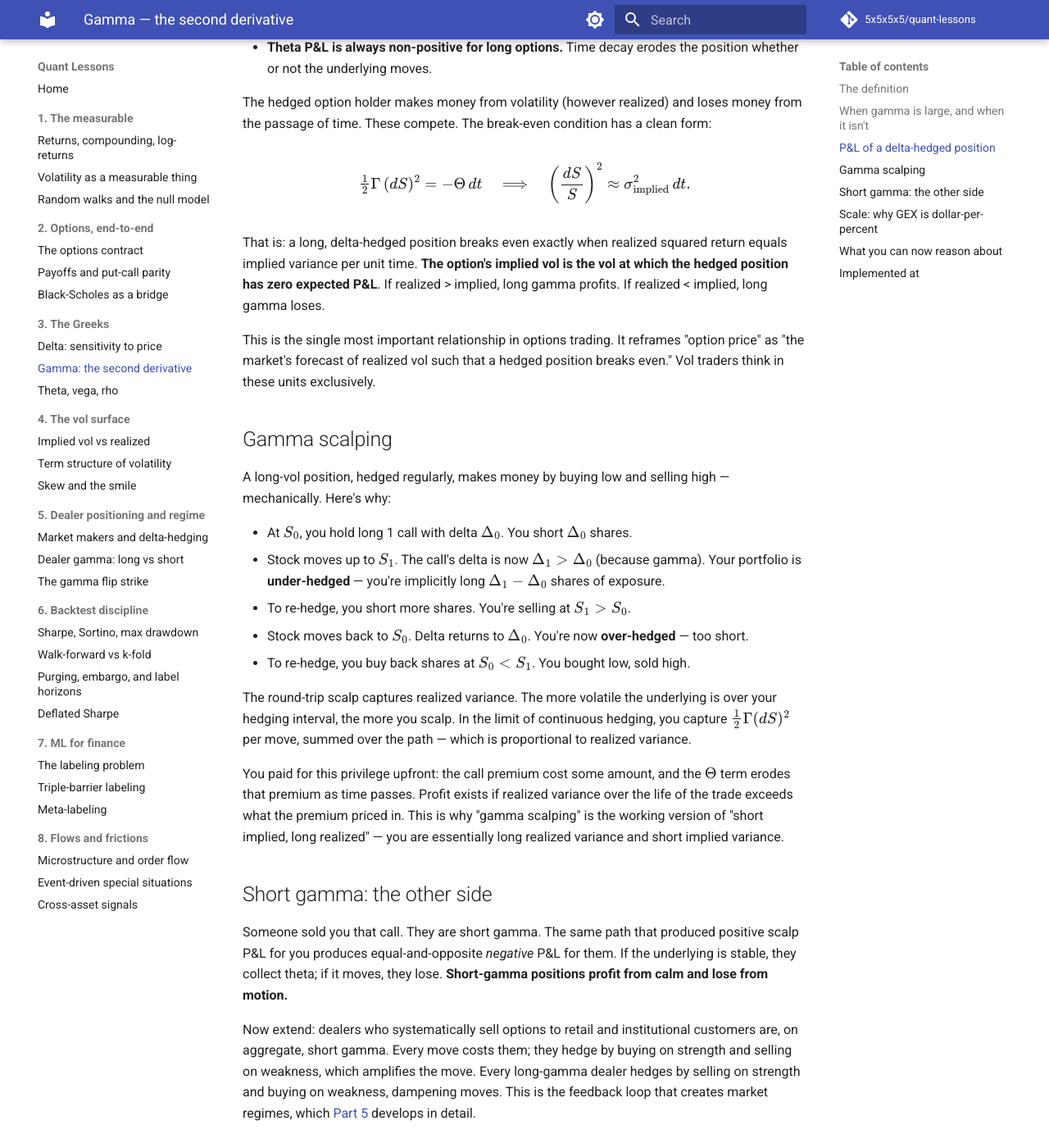
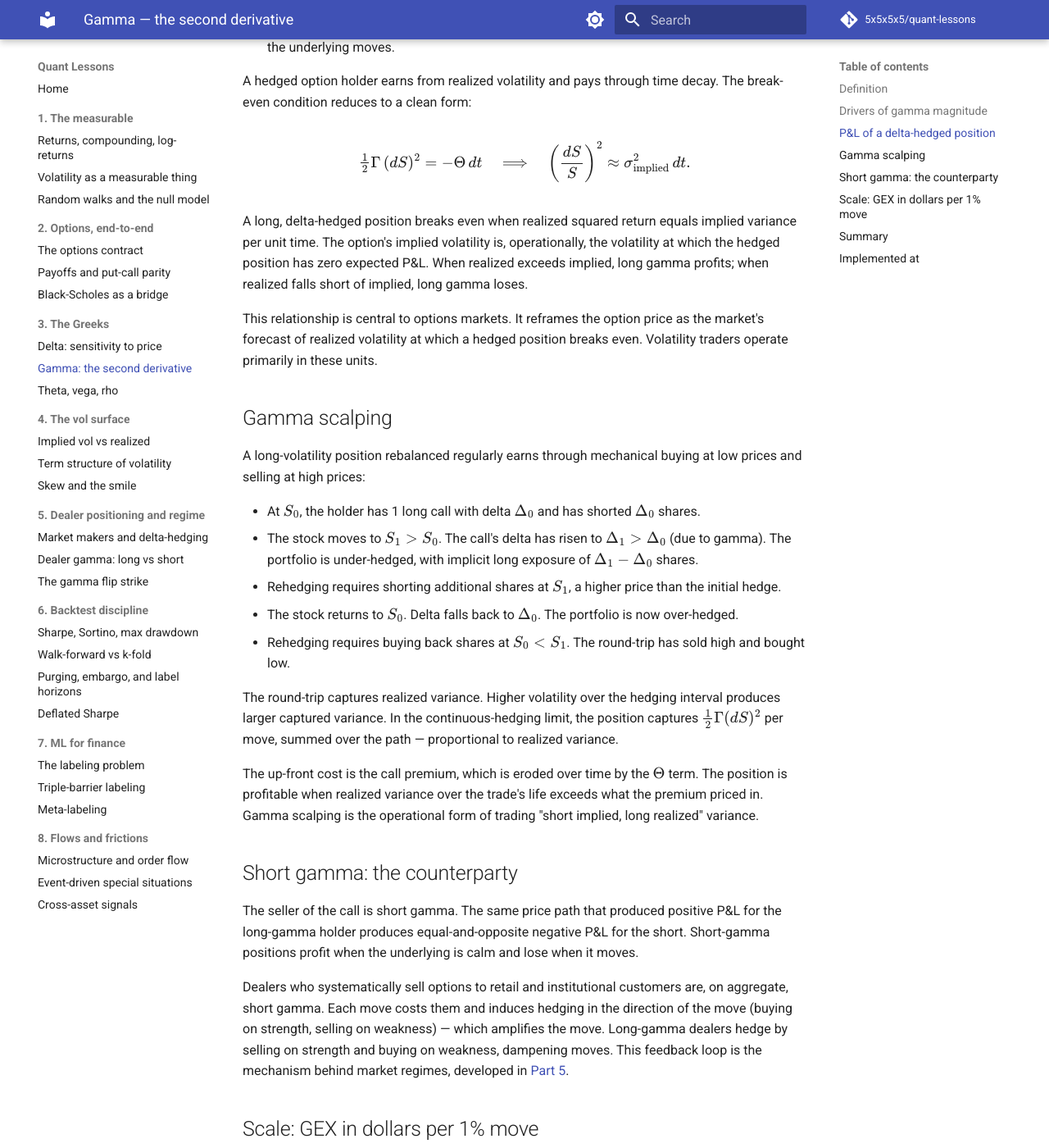
Before and after one commit to 5x5x5x5/quant-lessons, an MkDocs documentation site: the page built from docs/greeks/gamma.md, in a window 1280 px wide and 1400 px high, scrolled down 2206 px. Shown: the whole window at 82% size. Built offline with MkDocs 1.6.1 and Material for MkDocs 9.7.7, drawn with Linux system fonts in a browser that asks for light colours; comment, search, counter and statistics services are not loaded; some of the changed text lies outside the part shown.

Commit message:
revise Part 3 tone: more professional, less chatty
delta.md, gamma.md, theta-vega-rho.md revised to reduce casual
voice, rhetorical questions, and direct-address "you". Derivations
(delta-hedge P&L, gamma-scalping mechanics, vega formula) preserved.

Generated with [Claude Code](https://claude.ai/code)
via [Happy](https://happy.engineering)

Co-Authored-By: Claude <noreply@anthropic.com>
Co-Authored-By: Happy <yesreply@happy.engineering>

```diff
--- a/docs/greeks/gamma.md
+++ b/docs/greeks/gamma.md
@@ -7,15 +7,15 @@ code_ref: "trading/packages/gex/src/gex/greeks.py — bs_gamma"
 
 # Gamma — the second derivative
 
-Delta is the option's exposure to the underlying. Gamma is delta's exposure to the underlying. Two facts emerge from that nesting: the hedge you set at $t$ is stale by $t + dt$, and the rate at which it goes stale is itself a tradable quantity. Everything about dealer positioning and market regimes in Part 5 flows from gamma.
+Delta measures an option's exposure to the underlying. Gamma measures delta's own sensitivity to the underlying. Two consequences follow: a hedge set at time $t$ is inexact by $t + dt$, and the rate at which it becomes inexact is itself a tradable quantity. Dealer positioning and market regimes in Part 5 follow from this structure.
 
-## The definition
+## Definition
 
 $$
 \Gamma = \frac{\partial \Delta}{\partial S} = \frac{\partial^2 V}{\partial S^2}.
 $$
 
-Gamma measures how much delta changes per $1 move in the underlying. It is always non-negative for long options (calls and puts alike) — the payoff is convex in $S$, and the second derivative of a convex function is non-negative.
+Gamma measures how much delta changes per $1 move in the underlying. It is non-negative for long options (calls and puts alike) because the payoff is convex in $S$, and the second derivative of a convex function is non-negative.
 
 Under Black-Scholes:
 
@@ -23,17 +23,17 @@ $$
 \Gamma = \frac{\phi(d_1)}{S \sigma \sqrt{T}},
 $$
 
-where $\phi$ is the standard normal PDF. Notice: gamma is **the same for a call and a put of the same strike and expiry**. The call and put deltas differ by 1 (put-call parity), but their derivatives with respect to $S$ are identical. This is why the GEX pipeline uses one `bs_gamma` function regardless of whether a contract is a call or a put.
+where $\phi$ is the standard normal PDF. Gamma is the same for a call and a put with identical strike and expiry: put-call parity makes their deltas differ by 1, but their derivatives with respect to $S$ are equal. The GEX pipeline uses a single `bs_gamma` function regardless of contract type.
 
-## When gamma is large, and when it isn't
+## Drivers of gamma magnitude
 
-Three drivers:
+Three factors determine gamma:
 
-1. **Moneyness.** $\phi(d_1)$ is the standard normal density at $d_1$. It peaks when $d_1 = 0$, which is approximately when $S = K$ (for short-dated options with modest rates). **ATM options have the highest gamma.** Deep ITM or deep OTM options have low gamma — delta is already near 1 or 0 and doesn't change much with $S$.
+1. **Moneyness.** $\phi(d_1)$ is the standard normal density evaluated at $d_1$, peaking when $d_1 = 0$ (approximately when $S = K$ for short-dated options at modest rates). ATM options have the highest gamma. Deep ITM and deep OTM options have low gamma because delta is already near 1 or 0 and changes little with $S$.
 
-2. **Time to expiry.** The $\sqrt{T}$ in the denominator means **gamma explodes as expiry approaches** for ATM options. A 30-day ATM call has moderate gamma; a 1-day ATM call has enormous gamma. Delta whipsaws between near-0 and near-1 as the underlying crosses the strike on expiry day. This is the setup for the "pin risk" around expiration.
+2. **Time to expiry.** The $\sqrt{T}$ in the denominator produces rapidly growing gamma as expiry approaches for ATM options. A 30-day ATM call has moderate gamma; a 1-day ATM call has much larger gamma, with delta oscillating between near-0 and near-1 as the underlying crosses the strike on expiry day. This mechanism underlies pin risk near expiration.
 
-3. **Volatility.** The $\sigma$ in the denominator means gamma is higher when implied vol is lower. Counterintuitive at first — but think about it this way: when $\sigma$ is high, $d_1$ is far from zero for a wider range of $S$, and $\phi(d_1)$ is small; when $\sigma$ is low, small moves in $S$ cross $d_1 = 0$ sharply, and gamma concentrates there.
+3. **Volatility.** The $\sigma$ in the denominator means gamma is higher when implied volatility is lower. The intuition: when $\sigma$ is high, $d_1$ remains far from zero across a wide range of $S$, so $\phi(d_1)$ is small; when $\sigma$ is low, small moves in $S$ cross $d_1 = 0$ rapidly, concentrating gamma near the strike.
 
 ![Gamma vs spot at four tenors. The 7-day peak is ~7× the 1-year peak at ATM, and both decay rapidly into ITM/OTM strikes.](../assets/figures/gamma_curves.png){ loading=lazy }
 
@@ -41,70 +41,72 @@ The ~7× ratio between the 7-day and 1-year peaks at ATM is exactly the $1/\sqrt
 
 ## P&L of a delta-hedged position
 
-This is the punchline of Part 3. Take a position long one call, hedged short $\Delta$ shares. Over a small time $dt$ during which the underlying moves by $dS$, the portfolio P&L is:
+Consider a position long one call, hedged short $\Delta$ shares. Over a small time increment $dt$ during which the underlying moves by $dS$, the portfolio P&L is:
 
 $$
-d\Pi \approx \underbrace{\Theta\, dt}_{\text{time decay, negative}} \;+\; \underbrace{\tfrac{1}{2} \Gamma\, (dS)^2}_{\text{gamma, always positive}}.
+d\Pi \approx \underbrace{\Theta\, dt}_{\text{time decay, negative}} \;+\; \underbrace{\tfrac{1}{2} \Gamma\, (dS)^2}_{\text{gamma, non-negative}}.
 $$
 
-Where did the delta terms go? Cancelled — that's what the hedge does. First-order moves in $S$ in the call are offset by first-order moves in $-\Delta S$. What remains is second-order in the underlying (gamma) and first-order in time (theta).
+The delta terms cancel, as designed: first-order moves in $S$ in the call are offset by first-order moves in $-\Delta S$. The remainder is second-order in the underlying (gamma) and first-order in time (theta).
 
-Two things to notice:
+Two observations:
 
-- **Gamma P&L is always non-negative.** $(dS)^2$ is non-negative, and $\Gamma$ is non-negative. Every price move — up or down — contributes a positive increment to the hedged position.
-- **Theta P&L is always non-positive for long options.** Time decay erodes the position whether or not the underlying moves.
+- Gamma P&L is non-negative: $(dS)^2 \ge 0$ and $\Gamma \ge 0$, so every price move — up or down — contributes positively to the hedged position.
+- Theta P&L is non-positive for long options: time decay erodes value regardless of whether the underlying moves.
 
-The hedged option holder makes money from volatility (however realized) and loses money from the passage of time. These compete. The break-even condition has a clean form:
+A hedged option holder earns from realized volatility and pays through time decay. The break-even condition reduces to a clean form:
 
 $$
 \tfrac{1}{2} \Gamma\, (dS)^2 = -\Theta\, dt \quad\Longrightarrow\quad \left(\frac{dS}{S}\right)^2 \approx \sigma_\text{implied}^2\, dt.
 $$
 
-That is: a long, delta-hedged position breaks even exactly when realized squared return equals implied variance per unit time. **The option's implied vol is the vol at which the hedged position has zero expected P&L**. If realized > implied, long gamma profits. If realized < implied, long gamma loses.
+A long, delta-hedged position breaks even when realized squared return equals implied variance per unit time. The option's implied volatility is, operationally, the volatility at which the hedged position has zero expected P&L. When realized exceeds implied, long gamma profits; when realized falls short of implied, long gamma loses.
 
-This is the single most important relationship in options trading. It reframes "option price" as "the market's forecast of realized vol such that a hedged position breaks even." Vol traders think in these units exclusively.
+This relationship is central to options markets. It reframes the option price as the market's forecast of realized volatility at which a hedged position breaks even. Volatility traders operate primarily in these units.
 
 ## Gamma scalping
 
-A long-vol position, hedged regularly, makes money by buying low and selling high — mechanically. Here's why:
+A long-volatility position rebalanced regularly earns through mechanical buying at low prices and selling at high prices:
 
-- At $S_0$, you hold long 1 call with delta $\Delta_0$. You short $\Delta_0$ shares.
-- Stock moves up to $S_1$. The call's delta is now $\Delta_1 > \Delta_0$ (because gamma). Your portfolio is **under-hedged** — you're implicitly long $\Delta_1 - \Delta_0$ shares of exposure.
-- To re-hedge, you short more shares. You're selling at $S_1 > S_0$.
-- Stock moves back to $S_0$. Delta returns to $\Delta_0$. You're now **over-hedged** — too short.
-- To re-hedge, you buy back shares at $S_0 < S_1$. You bought low, sold high.
+- At $S_0$, the holder has 1 long call with delta $\Delta_0$ and has shorted $\Delta_0$ shares.
+- The stock moves to $S_1 > S_0$. The call's delta has risen to $\Delta_1 > \Delta_0$ (due to gamma). The portfolio is under-hedged, with implicit long exposure of $\Delta_1 - \Delta_0$ shares.
+- Rehedging requires shorting additional shares at $S_1$, a higher price than the initial hedge.
+- The stock returns to $S_0$. Delta falls back to $\Delta_0$. The portfolio is now over-hedged.
+- Rehedging requires buying back shares at $S_0 < S_1$. The round-trip has sold high and bought low.
 
-The round-trip scalp captures realized variance. The more volatile the underlying is over your hedging interval, the more you scalp. In the limit of continuous hedging, you capture $\tfrac{1}{2}\Gamma (dS)^2$ per move, summed over the path — which is proportional to realized variance.
+The round-trip captures realized variance. Higher volatility over the hedging interval produces larger captured variance. In the continuous-hedging limit, the position captures $\tfrac{1}{2}\Gamma (dS)^2$ per move, summed over the path — proportional to realized variance.
 
-You paid for this privilege upfront: the call premium cost some amount, and the $\Theta$ term erodes that premium as time passes. Profit exists if realized variance over the life of the trade exceeds what the premium priced in. This is why "gamma scalping" is the working version of "short implied, long realized" — you are essentially long realized variance and short implied variance.
+The up-front cost is the call premium, which is eroded over time by the $\Theta$ term. The position is profitable when realized variance over the trade's life exceeds what the premium priced in. Gamma scalping is the operational form of trading "short implied, long realized" variance.
 
-## Short gamma: the other side
+## Short gamma: the counterparty
 
-Someone sold you that call. They are short gamma. The same path that produced positive scalp P&L for you produces equal-and-opposite *negative* P&L for them. If the underlying is stable, they collect theta; if it moves, they lose. **Short-gamma positions profit from calm and lose from motion.**
+The seller of the call is short gamma. The same price path that produced positive P&L for the long-gamma holder produces equal-and-opposite negative P&L for the short. Short-gamma positions profit when the underlying is calm and lose when it moves.
 
-Now extend: dealers who systematically sell options to retail and institutional customers are, on aggregate, short gamma. Every move costs them; they hedge by buying on strength and selling on weakness, which amplifies the move. Every long-gamma dealer hedges by selling on strength and buying on weakness, dampening moves. This is the feedback loop that creates market regimes, which [Part 5](../regime/market-makers.md) develops in detail.
+Dealers who systematically sell options to retail and institutional customers are, on aggregate, short gamma. Each move costs them and induces hedging in the direction of the move (buying on strength, selling on weakness) — which amplifies the move. Long-gamma dealers hedge by selling on strength and buying on weakness, dampening moves. This feedback loop is the mechanism behind market regimes, developed in [Part 5](../regime/market-makers.md).
 
-## Scale: why GEX is dollar-per-percent
+## Scale: GEX in dollars per 1% move
 
-Raw gamma has units of $\text{shares}/\$$. Dealers and researchers don't want that unit. They want to know: **if the underlying moves 1%, how many dollars of hedging flow do I need to execute?** Multiply:
+Raw gamma has units of $\text{shares}/\$$. For regime analysis, the more useful quantity is the dollar hedging flow required per 1% move in the underlying:
 
 $$
-\text{$\$GEX per 1\% move} = \Gamma \times \text{OI} \times \text{contract multiplier} \times S^2 \times 0.01.
+\text{\$GEX per 1\% move} = \Gamma \times \text{OI} \times \text{contract multiplier} \times S^2 \times 0.01.
 $$
 
-The $S^2$ converts gamma into dollar-per-percent units: $\Gamma$ has units of $\partial\text{shares}/\partial\$$; multiplying by $S$ turns it into $\partial\text{\$}/\partial\$$; multiplying by $S$ again turns a $1%$ move into a dollar hedging flow. Open interest and the contract multiplier scale to the aggregate position size.
+The $S^2$ factor converts gamma into dollar-per-percent units: $\Gamma$ has units $\partial\text{shares}/\partial\$$; multiplying by $S$ yields $\partial\text{\$}/\partial\$$; multiplying by $S$ again converts a 1% move into a dollar hedging flow. Open interest and the contract multiplier scale to the aggregate position.
 
-This is why `packages/gex/src/gex/gex.py` reports GEX in dollars per 1% move. The regime logic in [the gamma-flip lesson](../regime/gamma-flip.md) operates on this aggregated quantity.
+`packages/gex/src/gex/gex.py` reports GEX in these units. The regime logic in [the gamma-flip lesson](../regime/gamma-flip.md) operates on this aggregated quantity.
 
-## What you can now reason about
+## Summary
 
-- Why gamma is the same for calls and puts of the same strike — the second derivative of price depends only on the shape of the payoff, and call/put payoffs have identical second derivatives.
-- Why short-dated ATM options have punishingly high gamma: the $\sqrt{T}$ in the denominator explodes near expiry.
-- The exact relationship between an option's implied vol and the break-even point of a delta-hedged position: long gamma profits if realized > implied, loses if realized < implied.
+The reader can now reason about:
+
+- Why gamma is identical for calls and puts of the same strike: the second derivative depends on the payoff's shape, and call and put payoffs share the same second derivative.
+- Why short-dated ATM options have very high gamma: the $\sqrt{T}$ in the denominator grows as expiry approaches.
+- The relationship between an option's implied volatility and the break-even point of a delta-hedged position: long gamma profits when realized exceeds implied, and loses when realized falls short.
 
 ## Implemented at
 
-`trading/packages/gex/src/gex/greeks.py:31` — `bs_gamma(spot, strike, rate, sigma, tenor_years)` returns $\phi(d_1) / (S \sigma \sqrt{T})$ vectorized. One function for calls and puts. Used in `packages/gex/src/gex/gex.py:per_strike_gex`, which multiplies by OI, multiplier, $S^2$, and $0.01$ to produce the $\text{\$GEX per 1\%}$ quantity that Part 5 reasons about.
+`trading/packages/gex/src/gex/greeks.py:31` — `bs_gamma(spot, strike, rate, sigma, tenor_years)` returns $\phi(d_1) / (S \sigma \sqrt{T})$, vectorized. A single function handles calls and puts. It is used in `packages/gex/src/gex/gex.py:per_strike_gex`, which multiplies by OI, multiplier, $S^2$, and $0.01$ to produce the $\text{\$GEX per 1\%}$ quantity used in Part 5.
 
 ---
 
```
Also changed, not shown: docs/greeks/delta.md (+33 -31 lines), docs/greeks/theta-vega-rho.md (+39 -37 lines).
